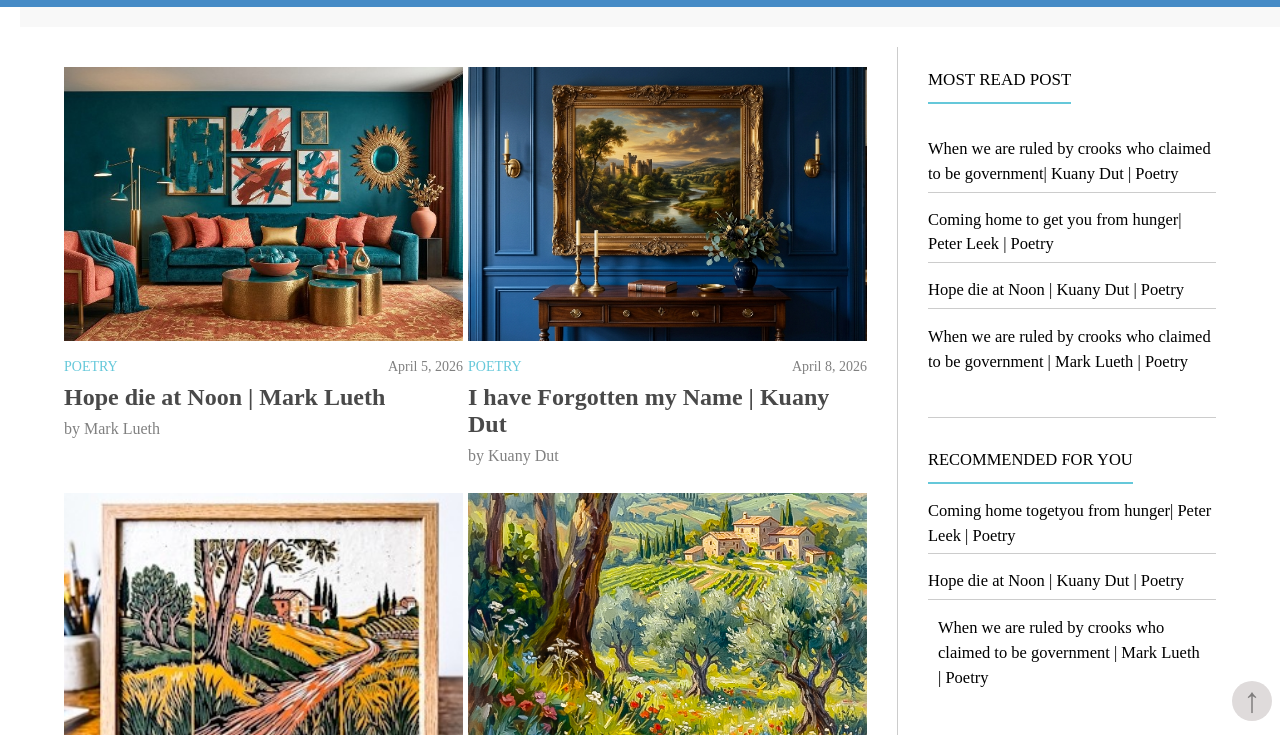
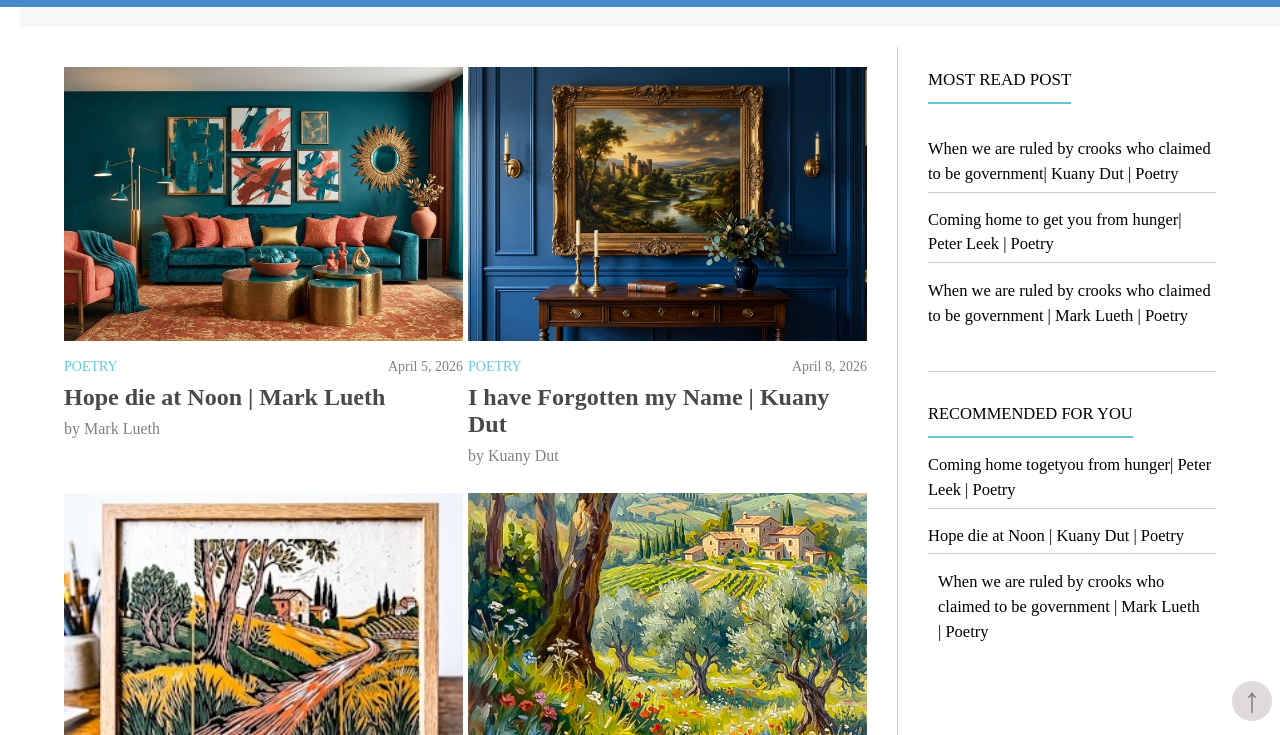
Before and after one commit to Healing-word/healing-word, a plain HTML site: page index.html in a window 1280 px wide. Shown: the part 65-800 px from the top of the page. Drawn offline with Linux system fonts and the light colour scheme; a web font is replaced by a local one.

Commit message:
Update index.html

```diff
--- a/index.html
+++ b/index.html
@@ -475,10 +475,6 @@
 
 
 
-<p style="padding: 5px 0; border-bottom: 1px solid #cccccc; line-height: 1.5;"> Hope die at Noon | Kuany Dut | Poetry </p>
-
-
-
 <p style="padding: 5px 0;"> When we are ruled by crooks who claimed to be government | Mark Lueth | Poetry </p>
 
 
```
